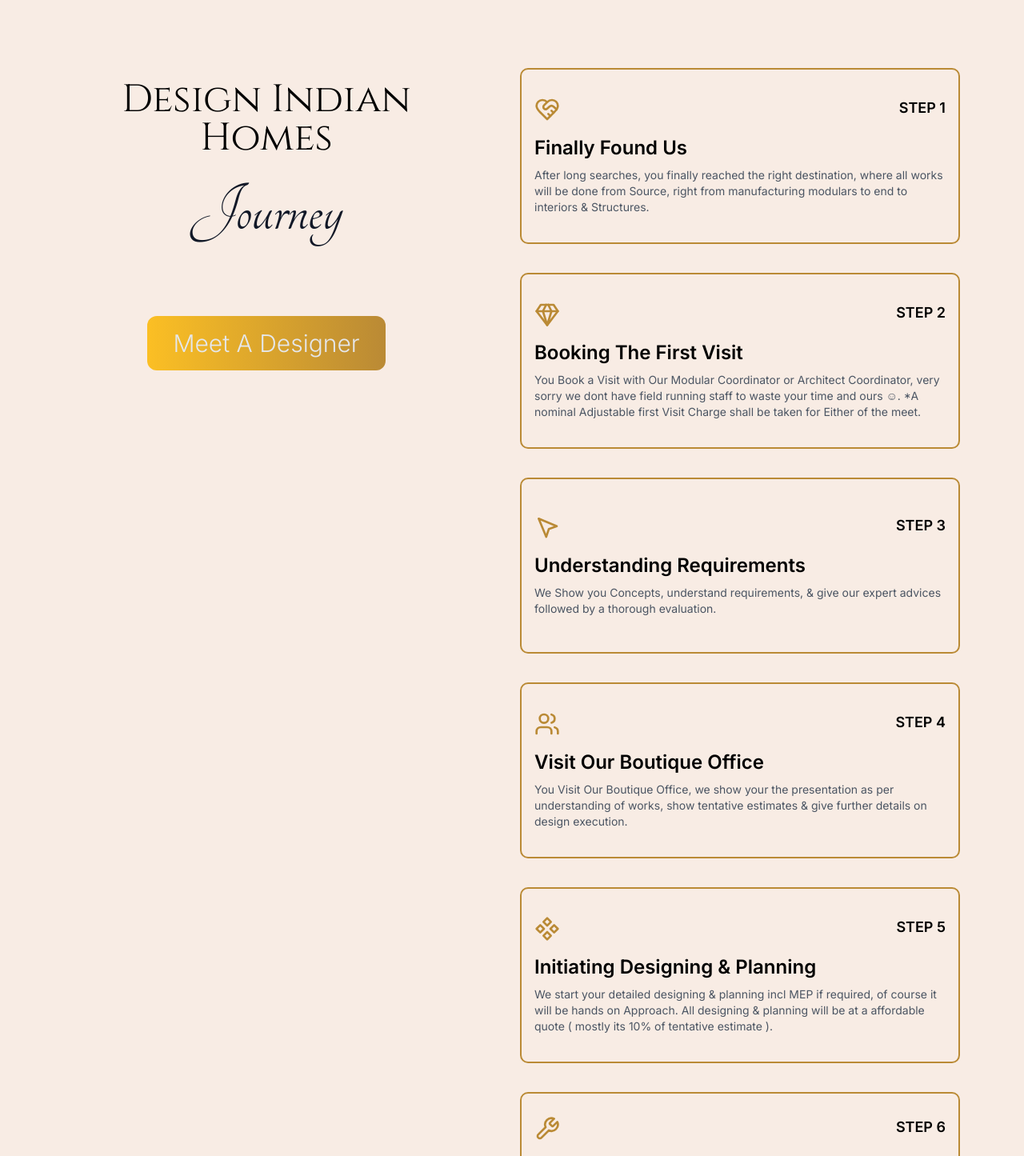
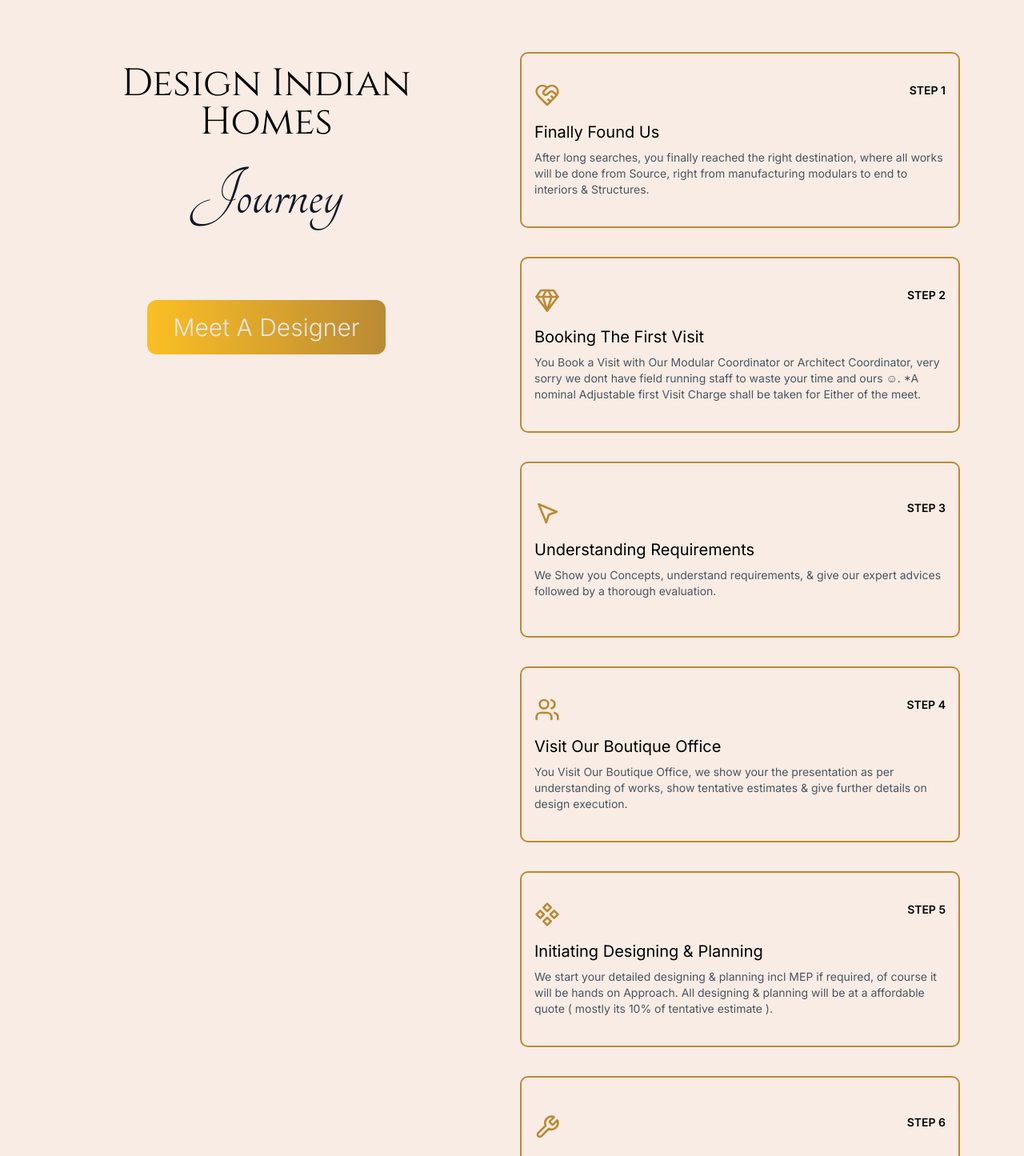
Before and after one commit to adyeetya/manufacturer-site, a Next.js app: page / in a window 1280 px wide. Shown: the part 6440-7885 px from the top of the page at 80% size. Built offline with nearby package versions, Linux system fonts and the light colour scheme; no server answers.

Commit message:
fixes 2/4

```diff
--- a/src/app/page.js
+++ b/src/app/page.js
@@ -240,7 +240,7 @@
         </span>
       </p>
       <div className="flex flex-col sm:flex-row gap-4 sm:gap-24 items-center justify-center w-full">
-        <div className="p-32 relative w-full sm:w-72 h-64 sm:h-[450px] border sm:-rotate-12 sm:hover:-rotate-6 sm:hover:shadow-lg transition-transform duration-1000 ease-in-out border-black overflow-hidden rounded-xl">
+        <div className="p-32 relative w-full sm:w-[250px] h-64 sm:h-[430px] border sm:-rotate-12 sm:hover:-rotate-6 sm:hover:shadow-lg transition-transform duration-1000 ease-in-out border-black overflow-hidden rounded-xl">
           <div className="absolute inset-0 transform">
             <div className="p-4 flex flex-col justify-between items-center h-full">
               <div className="flex flex-col justify-center items-center gap-8 sm:mt-8">
@@ -260,7 +260,7 @@
             </div>
           </div>
         </div>
-        <div className="p-32 relative w-full sm:w-72 h-64 sm:h-[450px] border border-black overflow-hidden rounded-xl sm:mb-16 sm:hover:h-[420px] hover:shadow-2xl transition-all duration-500">
+        <div className="p-32 relative w-full sm:w-[250px] h-64 sm:h-[430px] border border-black overflow-hidden rounded-xl sm:mb-16 sm:hover:h-[410px] hover:shadow-2xl transition-all duration-500">
           <div className="absolute inset-0 transform">
             <div className="p-4 flex flex-col justify-between items-center h-full">
               <div className="flex flex-col justify-center items-center gap-8 sm:mt-8">
@@ -280,7 +280,7 @@
             </div>
           </div>
         </div>
-        <div className="p-32 relative w-full sm:w-72 h-64 sm:h-[450px] border sm:rotate-12 sm:hover:rotate-6 sm:hover:shadow-lg transition-transform duration-1000 ease-in-out border-black overflow-hidden rounded-xl">
+        <div className="p-32 relative w-full sm:w-[250px] h-64 sm:h-[430px] border sm:rotate-12 sm:hover:rotate-6 sm:hover:shadow-lg transition-transform duration-1000 ease-in-out border-black overflow-hidden rounded-xl">
           {' '}
           <div className="absolute inset-0 transform">
             <div className="p-4 flex flex-col justify-between items-center h-full">
@@ -470,7 +470,7 @@
               >
                 <div className="flex flex-col items-center">
                   <div>
-                    <div className="relative overflow-hidden rounded w-80 sm:w-96 h-80">
+                    <div className="relative overflow-hidden rounded w-80 sm:w-[380px] h-72">
                       {categoryData.image ? (
                         <Image
                           fill
--- a/src/components/Steps/page.jsx
+++ b/src/components/Steps/page.jsx
@@ -59,12 +59,10 @@
                   {' '}
                   <HeartHandshake color="#ba8a35" className="h-8 w-8" />
                 </div>
-                <div className="text-lg font-semibold uppercase">Step 1</div>
+                <div className="text-sm font-semibold uppercase">Step 1</div>
               </div>
               <div className="flex flex-col justify-between my-2 w-full">
-                <h2 className="text-2xl font-semibold mb-2">
-                  Finally Found Us
-                </h2>
+                <h2 className="text-xl  mb-2">Finally Found Us</h2>
                 <p className="text-sm text-gray-600">
                   After long searches, you finally reached the right
                   destination, where all works will be done from Source, right
@@ -80,12 +78,10 @@
                   {' '}
                   <Gem color="#ba8a35" className="h-8 w-8" />
                 </div>
-                <div className="text-lg font-semibold uppercase">Step 2</div>
+                <div className="text-sm font-semibold uppercase">Step 2</div>
               </div>
               <div className="flex flex-col justify-between my-2 w-full">
-                <h2 className="text-2xl font-semibold mb-2">
-                  Booking The First Visit
-                </h2>
+                <h2 className="text-xl  mb-2">Booking The First Visit</h2>
                 <p className="text-sm text-gray-600">
                   You Book a Visit with Our Modular Coordinator or Architect
                   Coordinator, very sorry we dont have field running staff to
@@ -102,12 +98,10 @@
                   {' '}
                   <MousePointer2 color="#ba8a35" className="h-8 w-8" />
                 </div>
-                <div className="text-lg font-semibold uppercase">Step 3</div>
+                <div className="text-sm font-semibold uppercase">Step 3</div>
               </div>
               <div className="flex flex-col justify-between my-2 w-full">
-                <h2 className="text-2xl font-semibold mb-2">
-                  Understanding Requirements
-                </h2>
+                <h2 className="text-xl  mb-2">Understanding Requirements</h2>
                 <p className="text-sm text-gray-600">
                   We Show you Concepts, understand requirements, & give our
                   expert advices followed by a thorough evaluation.
@@ -122,12 +116,10 @@
                   {' '}
                   <Users color="#ba8a35" className="h-8 w-8" />
                 </div>
-                <div className="text-lg font-semibold uppercase">Step 4</div>
+                <div className="text-sm font-semibold uppercase">Step 4</div>
               </div>
               <div className="flex flex-col justify-between my-2 w-full">
-                <h2 className="text-2xl font-semibold mb-2">
-                  Visit Our Boutique Office
-                </h2>
+                <h2 className="text-xl mb-2">Visit Our Boutique Office</h2>
                 <p className="text-sm text-gray-600">
                   You Visit Our Boutique Office, we show your the presentation
                   as per understanding of works, show tentative estimates & give
@@ -143,10 +135,10 @@
                   {' '}
                   <Component color="#ba8a35" className="h-8 w-8" />
                 </div>
-                <div className="text-lg font-semibold uppercase">Step 5</div>
+                <div className="text-sm font-semibold uppercase">Step 5</div>
               </div>
               <div className="flex flex-col justify-between my-2 w-full">
-                <h2 className="text-2xl font-semibold mb-2">
+                <h2 className="text-xl mb-2">
                   Initiating Designing & Planning
                 </h2>
                 <p className="text-sm text-gray-600">
@@ -165,10 +157,10 @@
                   {' '}
                   <Wrench color="#ba8a35" className="h-8 w-8" />
                 </div>
-                <div className="text-lg font-semibold uppercase">Step 6</div>
+                <div className="text-sm font-semibold uppercase">Step 6</div>
               </div>
               <div className="flex flex-col justify-between my-2 w-full">
-                <h2 className="text-2xl font-semibold mb-2">
+                <h2 className="text-xl  mb-2">
                   Approvals & Initiating Execution as per Timelines
                 </h2>
                 <p className="text-sm text-gray-600">
```
